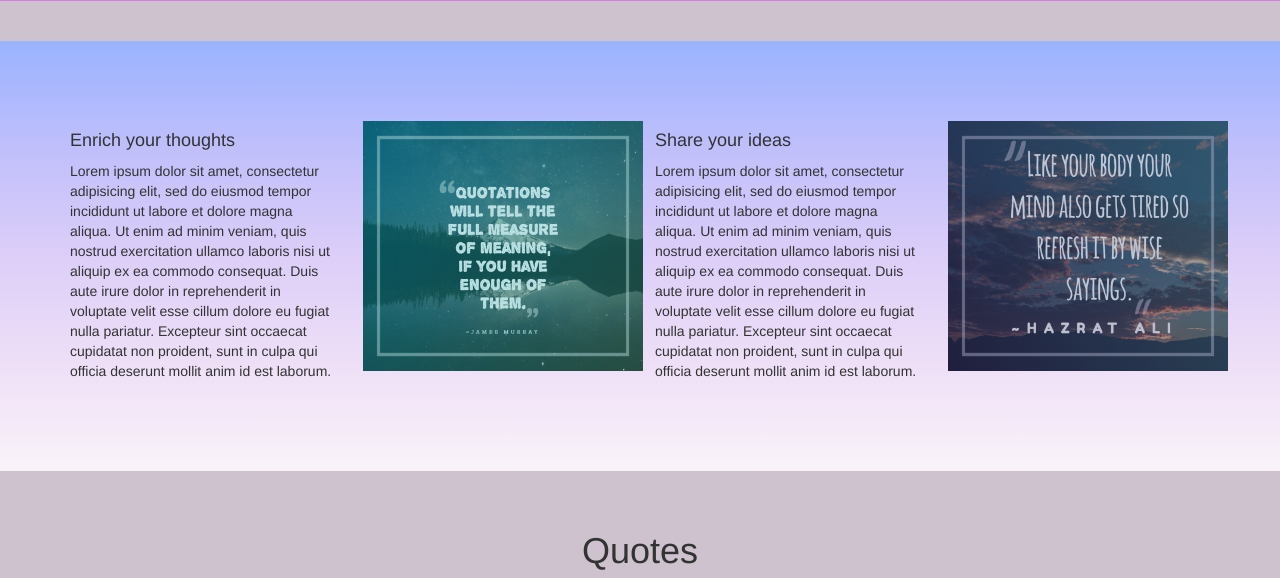
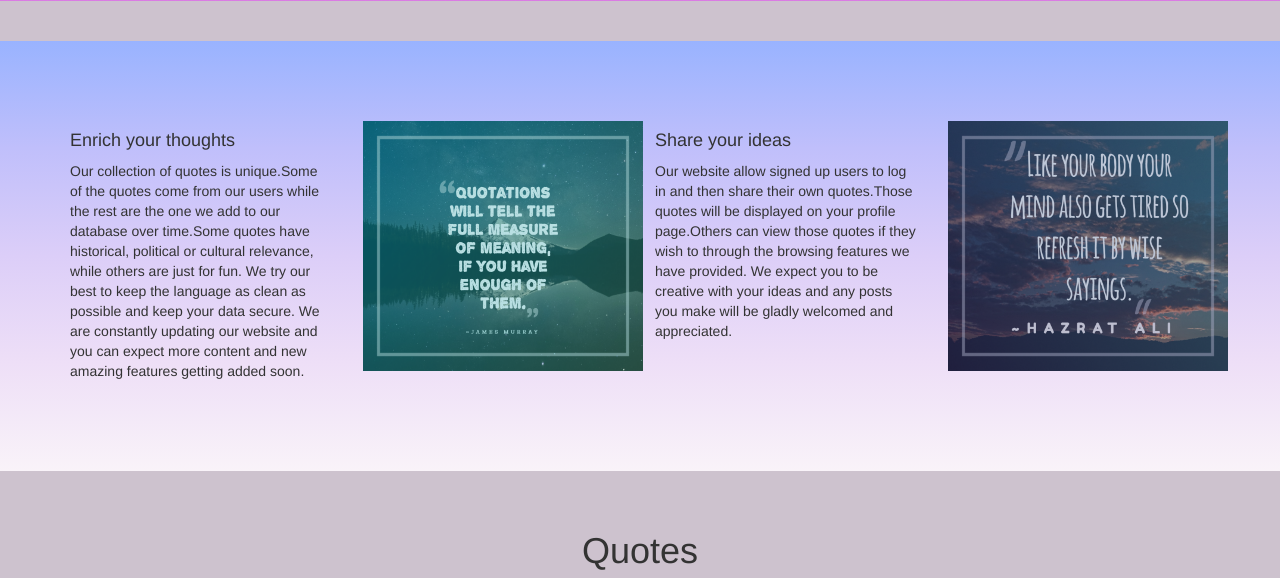
Before and after one commit to fork52/QUOTE-S-WEBSITE, a PHP site: page /home/index.php in a window 1280 px wide. Shown: the part 1572-2150 px from the top of the page. Run offline with PHP 8.4, Linux system fonts and the light colour scheme; data that the repository does not hold is empty; some libraries are stand-ins or nearby versions.

Commit message:
HOME CONTENT ADDED

```diff
--- a/home/index.php
+++ b/home/index.php
@@ -19,7 +19,6 @@
 
 <body>
 <?php include "../includes/sessionStarting.php" ?>
-
 <?php include "../includes/navbar.php" ?>
 
 
@@ -60,12 +59,7 @@
         <div class = "col-lg-3 col-md-3 col-sm-6 col-xs-12">
 
           <h4> Enrich your thoughts </h4>
-          <p>Lorem ipsum dolor sit amet, consectetur adipisicing elit, sed do eiusmod
-          tempor incididunt ut labore et dolore magna aliqua. Ut enim ad minim veniam,
-          quis nostrud exercitation ullamco laboris nisi ut aliquip ex ea commodo
-          consequat. Duis aute irure dolor in reprehenderit in voluptate velit esse
-          cillum dolore eu fugiat nulla pariatur. Excepteur sint occaecat cupidatat non
-          proident, sunt in culpa qui officia deserunt mollit anim id est laborum.</p>
+          <p>Our collection of quotes is unique.Some of the quotes come from our users while the rest are the one we add to our database over time.Some quotes have historical, political or cultural relevance, while others are just for fun. We try our best to keep the language as clean as possible and keep your data secure. We are constantly updating our website and you can expect more content and new amazing features getting added soon.</p>
 
         </div>
 
@@ -75,12 +69,7 @@
 
         <div class = "col-lg-3 col-md-3 col-sm-6 col-xs-12">
            <h4>Share your ideas</h4>
-           <p>Lorem ipsum dolor sit amet, consectetur adipisicing elit, sed do eiusmod
-           tempor incididunt ut labore et dolore magna aliqua. Ut enim ad minim veniam,
-           quis nostrud exercitation ullamco laboris nisi ut aliquip ex ea commodo
-           consequat. Duis aute irure dolor in reprehenderit in voluptate velit esse
-           cillum dolore eu fugiat nulla pariatur. Excepteur sint occaecat cupidatat non
-           proident, sunt in culpa qui officia deserunt mollit anim id est laborum.</p>
+           <p>Our website allow signed up users to log in and then share their own quotes.Those quotes will be displayed on your profile page.Others can view those quotes if they wish to through the browsing features we have provided. We expect you to be creative with your ideas and any posts you make will be gladly welcomed and appreciated.</p>
         </div>
 
         <div class = "col-lg-3 col-md-3 col-sm-6 col-xs-12">
```
Also changed, not shown: img/b1.jpg (added).
